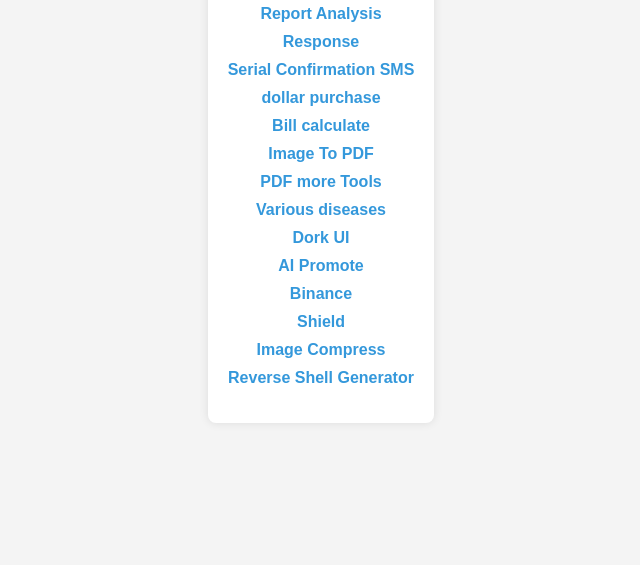
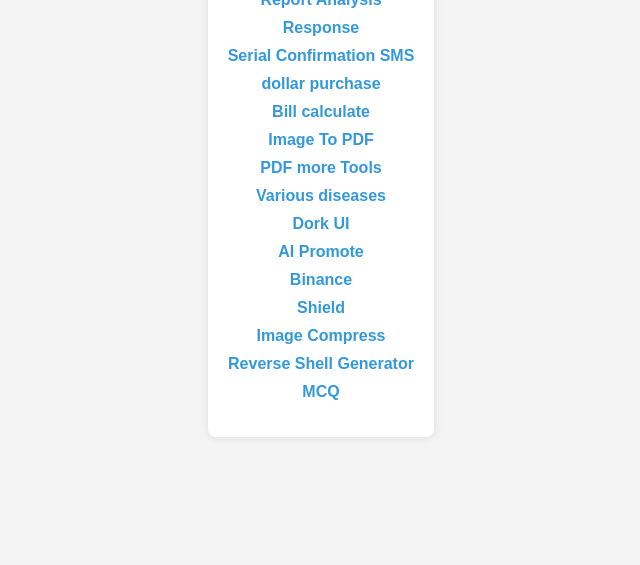
Before and after one commit to huntertool/mytool2, a plain HTML site: page index.html in a window 1280 px wide. Shown: the part 235-800 px from the top of the page, without its empty margins (319-959 px from the left). Drawn offline with Linux system fonts and the light colour scheme.

Commit message:
Update index.html

```diff
--- a/index.html
+++ b/index.html
@@ -60,6 +60,7 @@
             <li><a href="shield/index.html">Shield</a></li>
             <li><a href="image-compress/index.html">Image Compress</a></li>
             <li><a href="reverse-shell-generator/index.html">Reverse Shell Generator</a></li>
+            <li><a href="mcq/index.html">MCQ</a></li>
             <!-- Add more tools here as <li><a href="tool-folder/index.html">Tool Name</a></li> -->
         </ul>
     </div>
```
